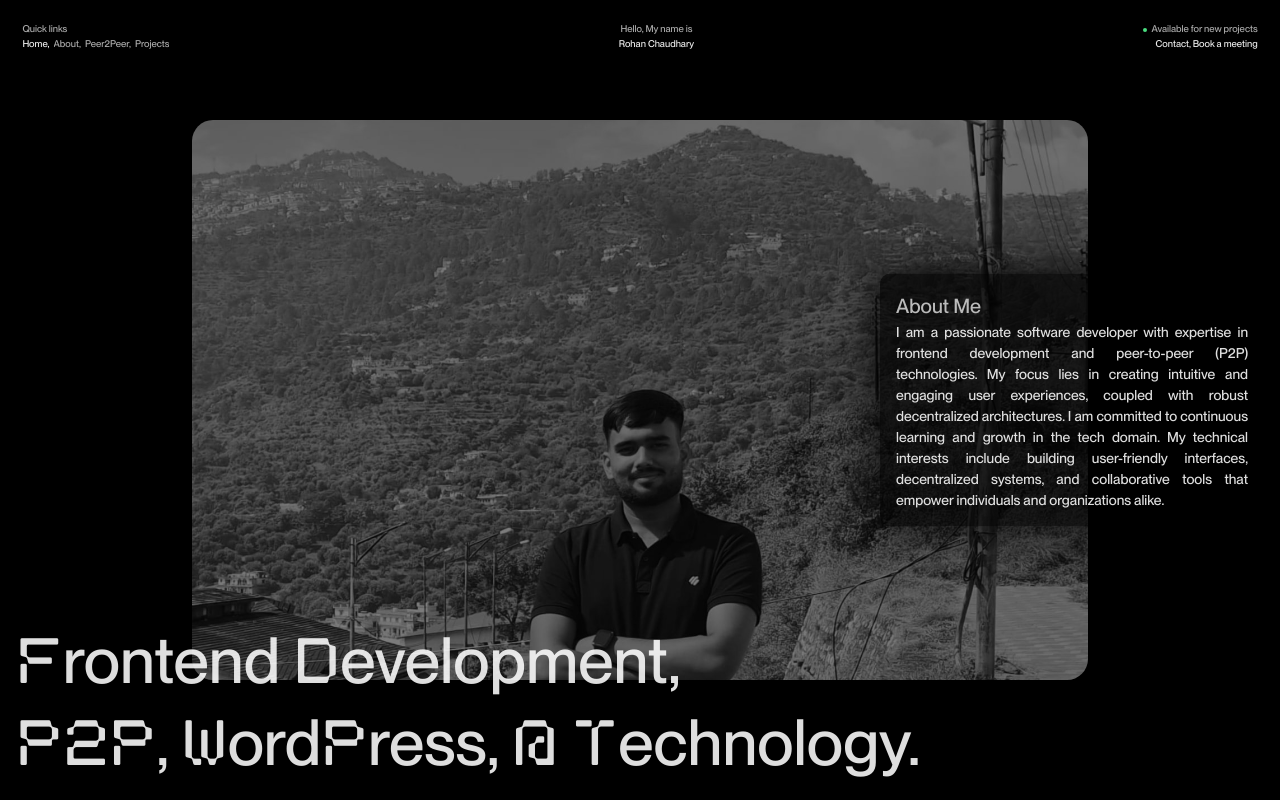
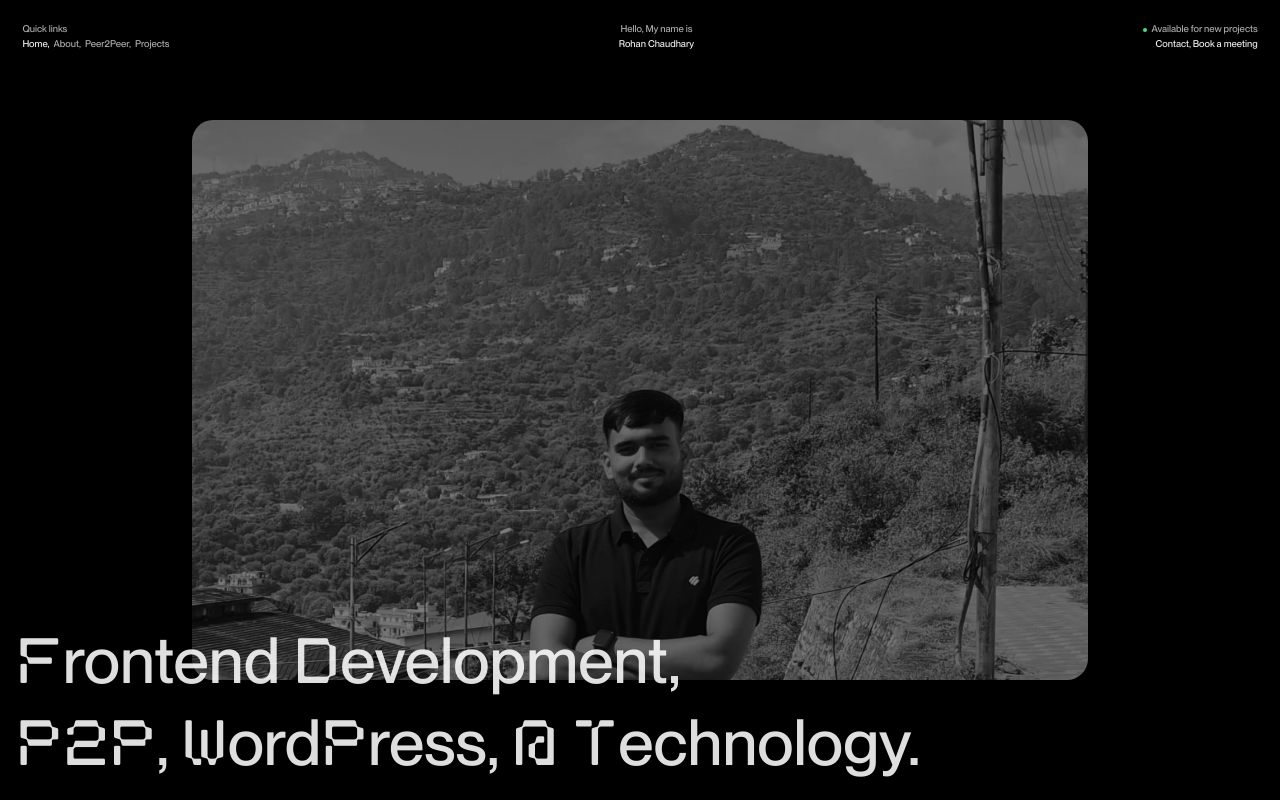
Before and after one commit to Codesamp-Rohan/port_folio, a React (Vite) app: page / in a window 1280 px wide. Shown: the top 800 px of the page. Built offline with nearby package versions, Linux system fonts and the light colour scheme.

Commit message:
removed aboutMe

```diff
--- a/src/Pages/Home.jsx
+++ b/src/Pages/Home.jsx
@@ -64,16 +64,6 @@
             transition: "transform 0.1s ease-out",
           }} />
           </div>
-        <p className="about-me-para">
-          <b className="text-[20px] text-[#bbb] leading-[2rem]">About Me</b>
-          <br />I am a passionate software developer with expertise in frontend
-          development and peer-to-peer (P2P) technologies. My focus lies in
-          creating intuitive and engaging user experiences, coupled with robust
-          decentralized architectures. I am committed to continuous learning and
-          growth in the tech domain. My technical interests include building
-          user-friendly interfaces, decentralized systems, and collaborative
-          tools that empower individuals and organizations alike.
-        </p>
         <div className="z-[100] leading-tight text-[2rem] md:text-[3rem] xl:text-[4rem] absolute left-0 bottom-0 p-[1rem]">
           <h1>
             {/* <span className="main-font">I</span>nterested in{" "} */}
```
